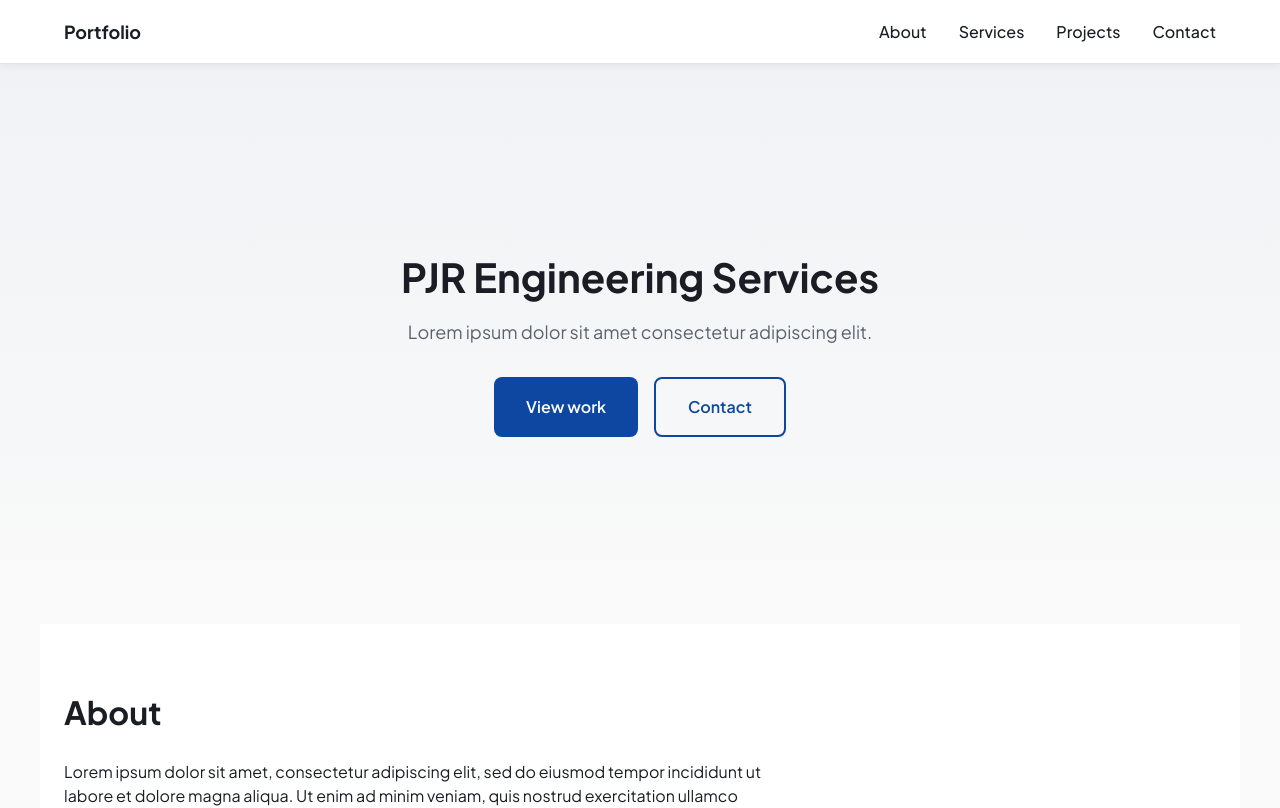
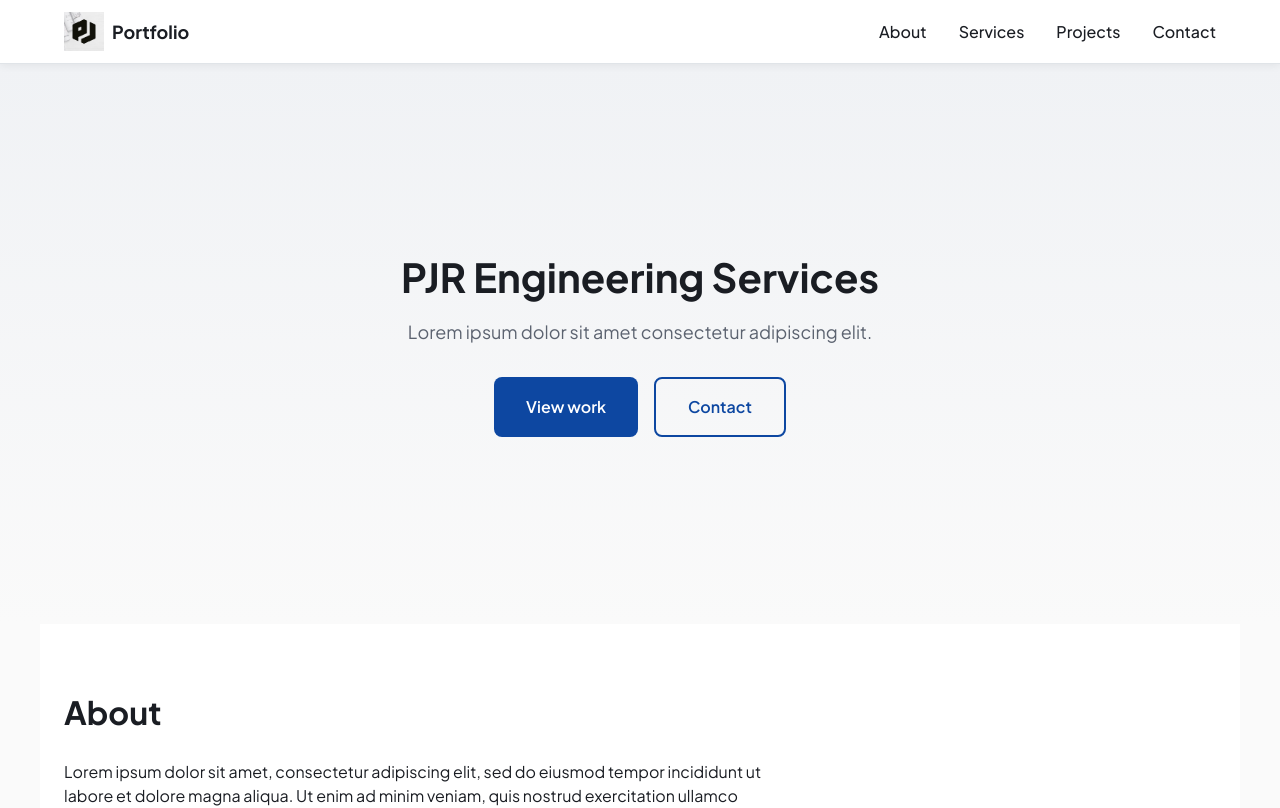
Before and after one commit to user1871872/prince_portfolio, a React (Vite) app: page / in a window 1280 px wide. Shown: the top 808 px of the page. Built offline with nearby package versions, Linux system fonts and the light colour scheme.

Commit message:
uploaded logo in the header

```diff
--- a/src/components/Header.jsx
+++ b/src/components/Header.jsx
@@ -23,6 +23,7 @@ export default function Header() {
     <header className="header">
       <div className="header-inner">
         <Link to="/" className="header-logo" onClick={() => setNavOpen(false)}>
+          <img src="/img/logopjr.jpg" alt="PJR Engineering Services" className="header-logo-img" />
           Portfolio
         </Link>
         <button
--- a/src/index.css
+++ b/src/index.css
@@ -188,6 +188,9 @@ label {
   justify-content: space-between;
 }
 .header-logo {
+  display: flex;
+  align-items: center;
+  gap: var(--space-sm);
   font-weight: 700;
   font-size: var(--text-lg);
   color: var(--color-text);
@@ -196,6 +199,11 @@ label {
 .header-logo:hover {
   text-decoration: none;
   color: var(--color-primary);
+}
+.header-logo-img {
+  height: 2.5rem;
+  width: auto;
+  object-fit: contain;
 }
 .nav {
   display: flex;
```
Also changed, not shown: public/img/logopjr.jpg (added).
